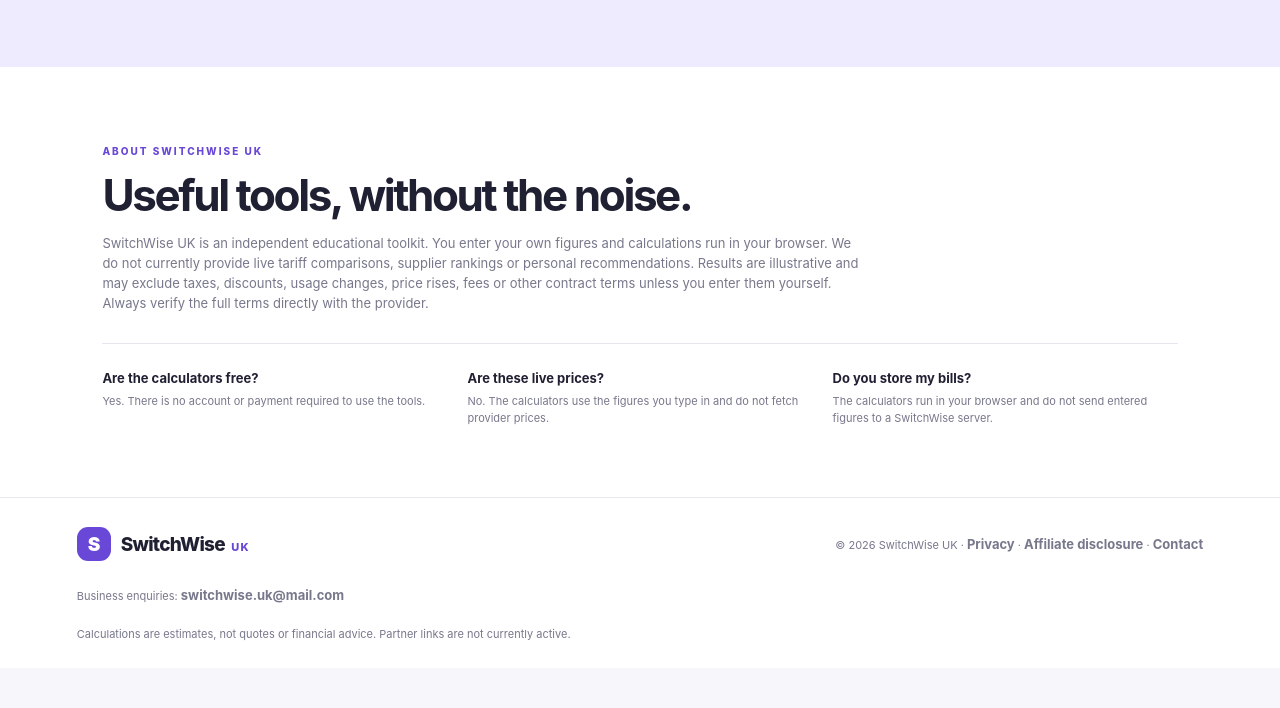
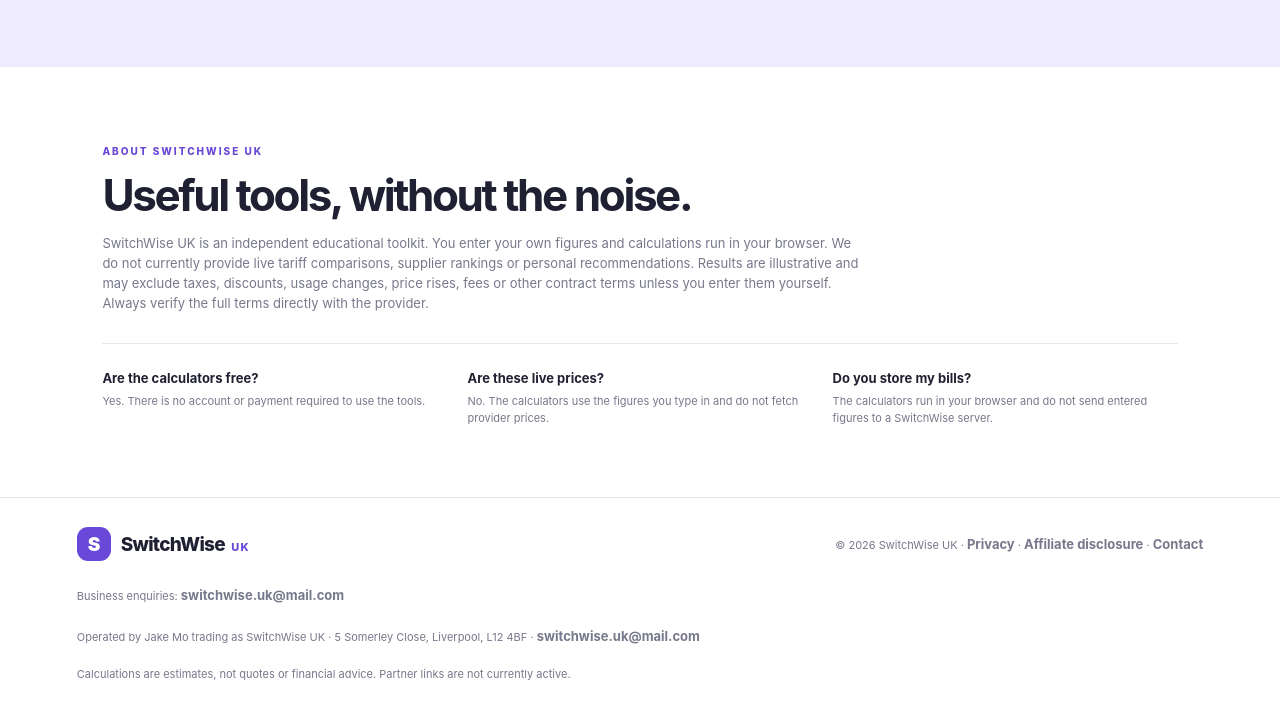
Before and after one commit to skar-the-dev/switchwise-uk, a plain HTML site: page index.html in a window 1280 px wide. Shown: the part 3839-4547 px from the top of the page. Before the commit the page ends 4507 px from the top, so only its background shows below. Drawn offline with Linux system fonts and the light colour scheme.

Commit message:
Show operator contact details in site footer

```diff
--- a/index.html
+++ b/index.html
@@ -158,6 +158,7 @@
   <a class="brand" href="index.html"><span class="brand-mark">S</span><span>SwitchWise <small>UK</small></span></a>
   <p>© <span id="year"></span> SwitchWise UK · <a href="privacy.html">Privacy</a> · <a href="disclosure.html">Affiliate disclosure</a> · <a href="mailto:switchwise.uk@mail.com">Contact</a></p>
   <p class="fine">Business enquiries: <a href="mailto:switchwise.uk@mail.com">switchwise.uk@mail.com</a></p>
+  <p class="fine">Operated by Jake Mo trading as SwitchWise UK · 5 Somerley Close, Liverpool, L12 4BF · <a href="mailto:switchwise.uk@mail.com">switchwise.uk@mail.com</a></p>
   <p class="fine">Calculations are estimates, not quotes or financial advice. Partner links are not currently active.</p>
 </footer>
 <script src="assets/app.js" defer></script>
```
